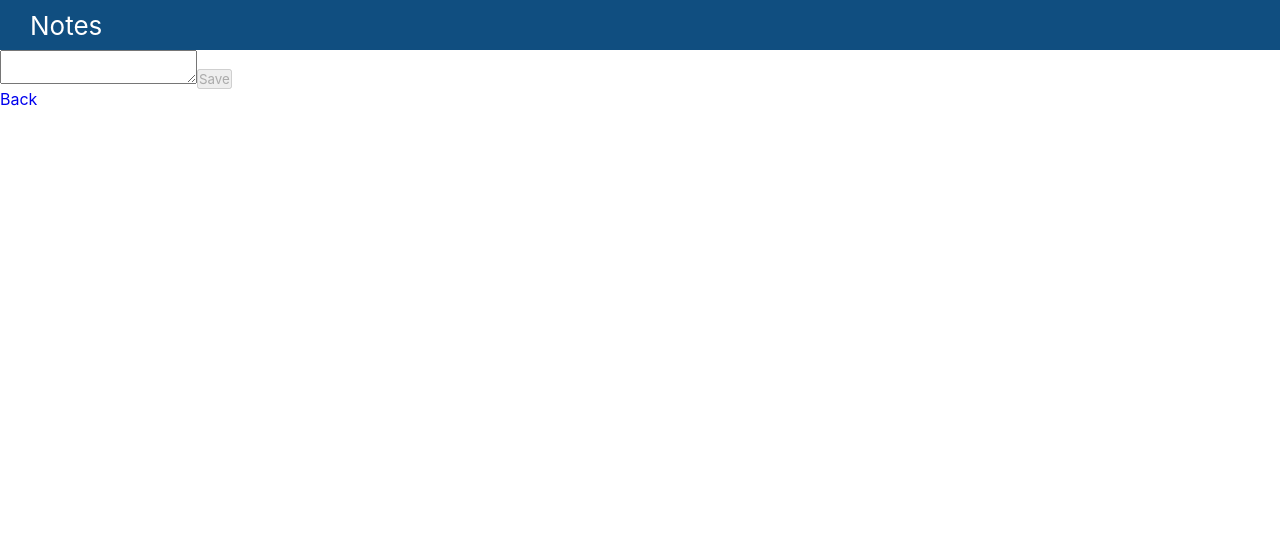
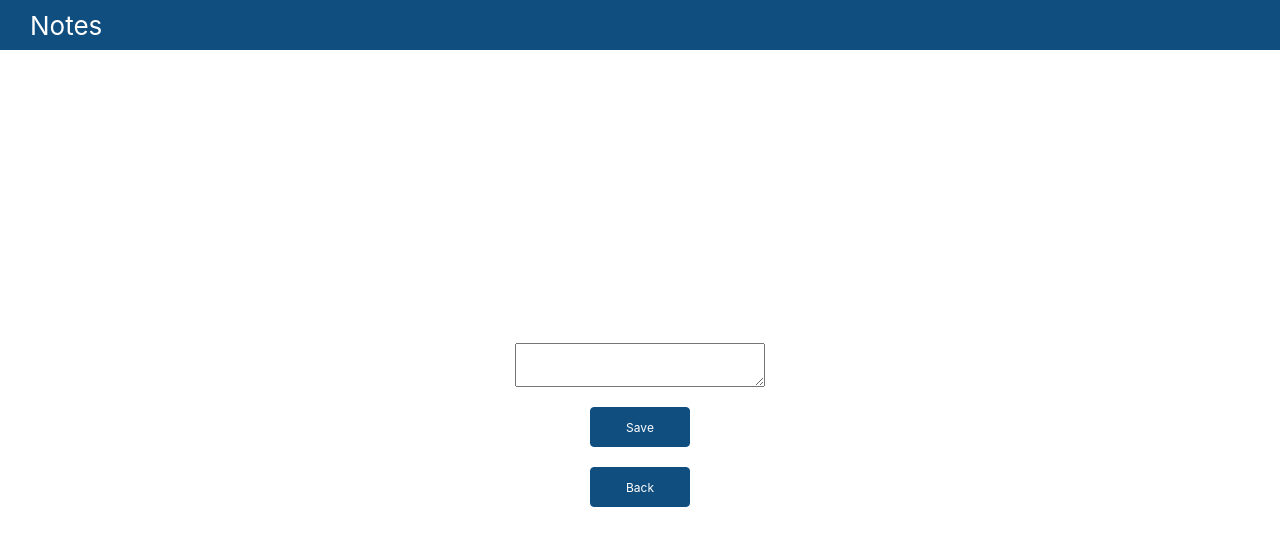
Before and after one commit to jmsknn/NotesList, a React (Create React App) app: page /note/new in a window 1280 px wide. Shown: the top 546 px of the page. Built offline with nearby package versions, Linux system fonts and the light colour scheme.

Commit message:
added style

```diff
--- a/src/components/NoteForm.js
+++ b/src/components/NoteForm.js
@@ -1,4 +1,29 @@
 import React, { useState } from "react";
+import styled from "styled-components";
+
+const Form = styled.form`
+  display: flex;
+  flex-direction: column;
+  align-items: center;
+`;
+
+const Textarea = styled.textarea`
+  min-width: 250px;
+  padding: 5px;
+`;
+
+const Button = styled.button`
+  width: 100px;
+  height: 40px;
+  line-height: 40px;
+  font-size: 12px;
+  background-color: #104e80;
+  color: white;
+  text-align: center;
+  border-radius: 4px;
+  border: 1px solid #104e80;
+  margin-top: 20px;
+`;
 
 const NoteForm = ({ note, onSubmit }) => {
   const [text, setText] = useState(note.text || "");
@@ -9,12 +34,12 @@ const NoteForm = ({ note, onSubmit }) => {
   };
 
   return (
-    <form onSubmit={handleSubmit}>
-      <textarea value={text} onChange={(e) => setText(e.target.value)} />
-      <button type="submit" disabled={!text}>
+    <Form onSubmit={handleSubmit}>
+      <Textarea value={text} onChange={(e) => setText(e.target.value)} />
+      <Button type="submit" disabled={!text}>
         Save
-      </button>
-    </form>
+      </Button>
+    </Form>
   );
 };
 
--- a/src/components/NoteList.js
+++ b/src/components/NoteList.js
@@ -2,6 +2,30 @@ import React from "react";
 import { Link } from "react-router-dom";
 import { useDispatch } from "react-redux";
 import { actions } from "../store/notes";
+import styled from "styled-components";
+
+const Row = styled.div`
+  display: flex;
+  flex-direction: row;
+  align-items: center;
+  justify-content: space-between;
+  margin: 5px;
+`;
+
+const Text = styled.div`
+  max-width: 300px;
+  min-width: 200px;
+  color: #666666;
+  margin: 5px;
+`;
+
+const Controls = styled.div`
+  display: flex;
+  flex-direction: row;
+  align-items: center;
+  justify-content: space-between;
+  margin: 4px;
+`;
 
 const NoteList = ({ notes }) => {
   const dispatch = useDispatch();
@@ -10,13 +34,14 @@ const NoteList = ({ notes }) => {
   return (
     <div>
       {notes.map((note, index) => (
-        <div key={index}>
-          <span>{note.text}</span>
-          <Link to={`/note/${note.id}`}>Edit</Link>
-          <span onClick={() => delNote(note.id)}>Delete</span>
-        </div>
+        <Row key={index}>
+          <Text>{note.text}</Text>
+          <Controls>
+            <Link to={`/note/${note.id}`}>Edit</Link>
+            <div onClick={() => delNote(note.id)}>Delete</div>
+          </Controls>
+        </Row>
       ))}
-      <Link to="/note/new">New Note</Link>
     </div>
   );
 };
--- a/src/pages/Dashboard.js
+++ b/src/pages/Dashboard.js
@@ -1,4 +1,5 @@
 import React, { useEffect } from "react";
+import { Link } from "react-router-dom";
 import { useSelector, useDispatch } from "react-redux";
 import NoteList from "../components/NoteList";
 import { actions } from "../store/notes";
@@ -13,6 +14,18 @@ const Background = styled.div`
   flex-direction: column;
 `;
 
+const LinkButton = styled(Link)`
+  width: 100px;
+  height: 40px;
+  line-height: 40px;
+  font-size: 12px;
+  background-color: #104e80;
+  color: white;
+  text-align: center;
+  border-radius: 4px;
+  border: 1px solid #104e80;
+`;
+
 export const Dashboard = () => {
   const dispatch = useDispatch();
   const { notes } = useSelector((state) => state.notes);
@@ -24,6 +37,7 @@ export const Dashboard = () => {
   return (
     <Background>
       <NoteList notes={notes} />
+      <LinkButton to="/note/new">New Note</LinkButton>
     </Background>
   );
 };
--- a/src/pages/NewNotePage.js
+++ b/src/pages/NewNotePage.js
@@ -1,10 +1,32 @@
 import React from "react";
+import { useDispatch } from "react-redux";
 import { Link, useHistory } from "react-router-dom";
-import { useDispatch } from "react-redux";
 import * as uuid from "uuid";
 import styled from "styled-components";
 import NoteForm from "../components/NoteForm";
 import { actions } from "../store/notes";
+
+const Container = styled.div`
+  width: 100%;
+  height: calc(100% - 50px);
+  display: flex;
+  justify-content: center;
+  align-items: center;
+  flex-direction: column;
+`;
+
+const LinkButton = styled(Link)`
+  width: 100px;
+  height: 40px;
+  line-height: 40px;
+  font-size: 12px;
+  background-color: #104e80;
+  color: white;
+  text-align: center;
+  border-radius: 4px;
+  border: 1px solid #104e80;
+  margin-top: 20px;
+`;
 
 export const NewNotePage = () => {
   const note = { text: "" };
@@ -23,9 +45,9 @@ export const NewNotePage = () => {
   };
 
   return (
-    <>
+    <Container>
       <NoteForm note={note} onSubmit={handleSave} />
-      <Link to="/">Back</Link>
-    </>
+      <LinkButton to="/">Back</LinkButton>
+    </Container>
   );
 };
--- a/src/pages/NotePage.js
+++ b/src/pages/NotePage.js
@@ -1,17 +1,66 @@
 import React, { useState, useEffect } from "react";
 import { useSelector, useDispatch } from "react-redux";
-import { useParams, useHistory, Link } from "react-router-dom";
+import { useParams, Link } from "react-router-dom";
 import NoteForm from "../components/NoteForm";
 import { actions } from "../store/notes";
 import styled from "styled-components";
 
 export const NotePage = () => {
-  const history = useHistory();
   const dispatch = useDispatch();
   const { id } = useParams();
   const { notes } = useSelector((state) => state.notes || []);
   const note = notes.find((note) => note.id === id);
   const [edit, setEdit] = useState(false);
+
+  const Container = styled.div`
+    width: 100%;
+    height: calc(100% - 50px);
+    display: flex;
+    justify-content: center;
+    align-items: center;
+    flex-direction: column;
+  `;
+
+  const Text = styled.div`
+    text-align: center;
+    margin: 10px;
+  `;
+
+  const NoteDescription = styled.div`
+    padding: 20px;
+    color: #666666;
+  `;
+
+  const ButtonContainer = styled.div`
+    display: flex;
+    justify-content: space-around;
+    align-items: center;
+    flex-direction: row;
+  `;
+
+  const Button = styled.button`
+    width: 100px;
+    height: 40px;
+    line-height: 40px;
+    font-size: 12px;
+    background-color: #104e80;
+    color: white;
+    text-align: center;
+    border-radius: 4px;
+    border: 1px solid #104e80;
+  `;
+
+  const LinkButton = styled(Link)`
+    width: 100px;
+    height: 40px;
+    line-height: 40px;
+    font-size: 12px;
+    background-color: #104e80;
+    color: white;
+    text-align: center;
+    border-radius: 4px;
+    border: 1px solid #104e80;
+  `;
 
   useEffect(() => {
     dispatch(actions.getNotes());
@@ -23,23 +72,24 @@ export const NotePage = () => {
   };
 
   return (
-    <div>
-      <Link to="/">Back</Link>
-      <div>{id}</div>
+    <Container>
       {note && (
         <div>
-          <div>{note.createdAt}</div>
-          <div>{note.updatedAt}</div>
+          <Text>Created at {new Date(note.createdAt).toLocaleString()}</Text>
+          <Text>Updated at {new Date(note.updatedAt).toLocaleString()}</Text>
           {edit ? (
             <NoteForm note={note} onSubmit={handleSave} />
           ) : (
             <>
-              <div>{note.text}</div>
-              <button onClick={() => setEdit(true)}>Edit</button>
+              <NoteDescription>{note.text}</NoteDescription>
+              <ButtonContainer>
+                <Button onClick={() => setEdit(true)}>Edit</Button>
+                <LinkButton to="/">Back</LinkButton>
+              </ButtonContainer>
             </>
           )}
         </div>
       )}
-    </div>
+    </Container>
   );
 };
```
